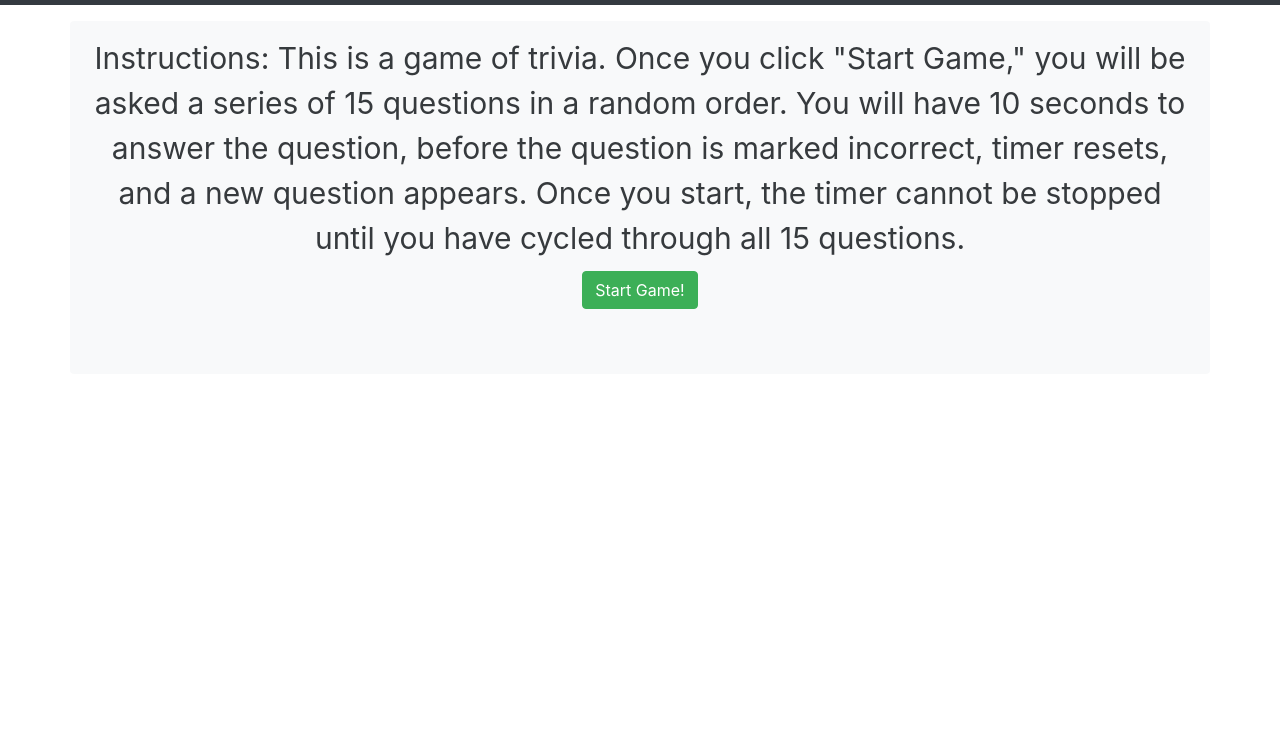
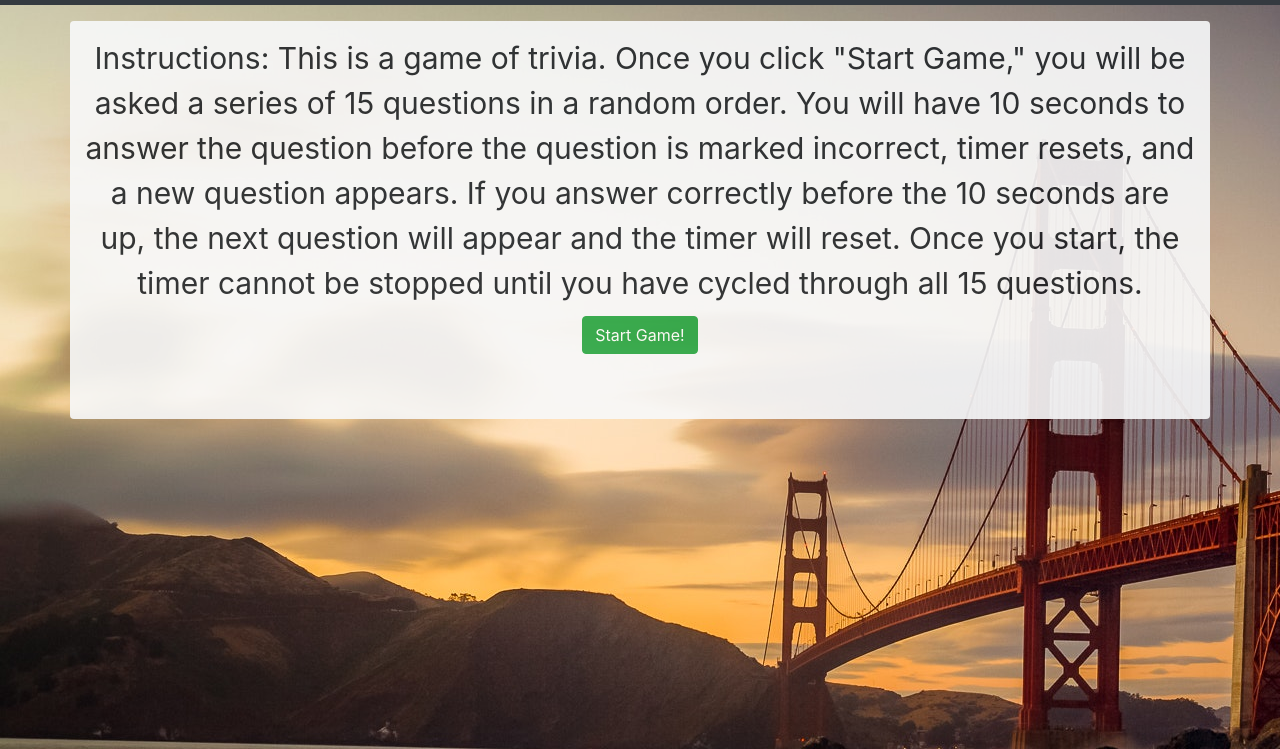
Before and after one commit to ccalilung/TriviaGame, a plain HTML site: page index.html in a window 1280 px wide. Shown: the part 51-800 px from the top of the page. Drawn offline with nearby package versions, Linux system fonts and the light colour scheme.

Commit message:
added background for splash page, favicon

```diff
--- a/assets/css/style.css
+++ b/assets/css/style.css
@@ -37,3 +37,8 @@ button {
     padding-bottom: 10px;
     opacity: 0.9;
 }
+
+body {
+    background-image: url(../images/goldengate.jpg);
+    width: 100%;
+}
--- a/index.html
+++ b/index.html
@@ -16,6 +16,7 @@
     <script src="https://stackpath.bootstrapcdn.com/bootstrap/4.1.1/js/bootstrap.min.js" integrity="sha384-smHYKdLADwkXOn1EmN1qk/HfnUcbVRZyYmZ4qpPea6sjB/pTJ0euyQp0Mk8ck+5T"
         crossorigin="anonymous"></script>
     <link rel="stylesheet" type="text/css" href="assets/css/style.css">
+    <link rel="icon" type="favicon" href="assets/images/tennis.jpg">
 </head>
 
 
@@ -35,8 +36,8 @@
         <div class="row">
             <div class="col-md-12">
                 <div id="question">Instructions: This is a game of trivia. Once you click "Start Game," you will be asked a series of 15 questions
-                    in a random order. You will have 10 seconds to answer the question, before the question is marked incorrect,
-                    timer resets, and a new question appears. Once you start, the timer cannot be stopped until you have
+                    in a random order. You will have 10 seconds to answer the question before the question is marked incorrect,
+                    timer resets, and a new question appears. If you answer correctly before the 10 seconds are up, the next question will appear and the timer will reset. Once you start, the timer cannot be stopped until you have
                     cycled through all 15 questions.</div>
                 <button type "button" id="go" class="btn btn-success">Start Game!</button>
             </div>
```
Also changed, not shown: assets/images/goldengate.jpg (added), 1 other file.
